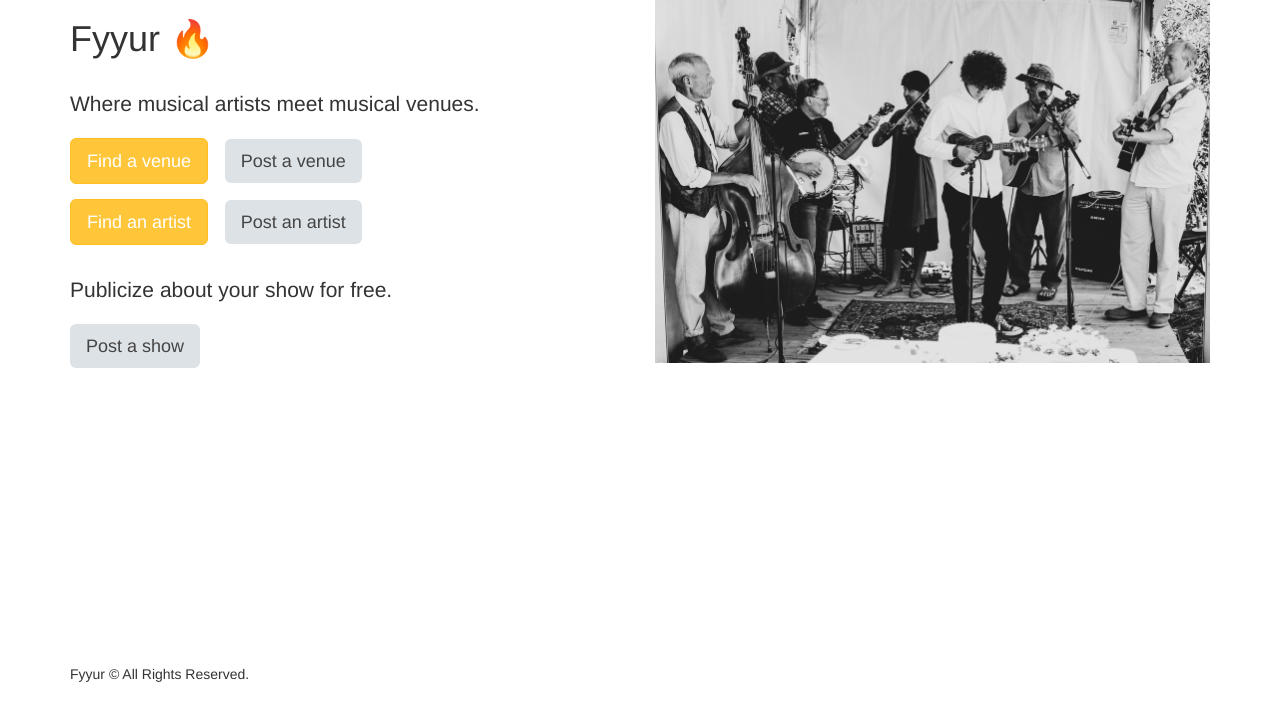
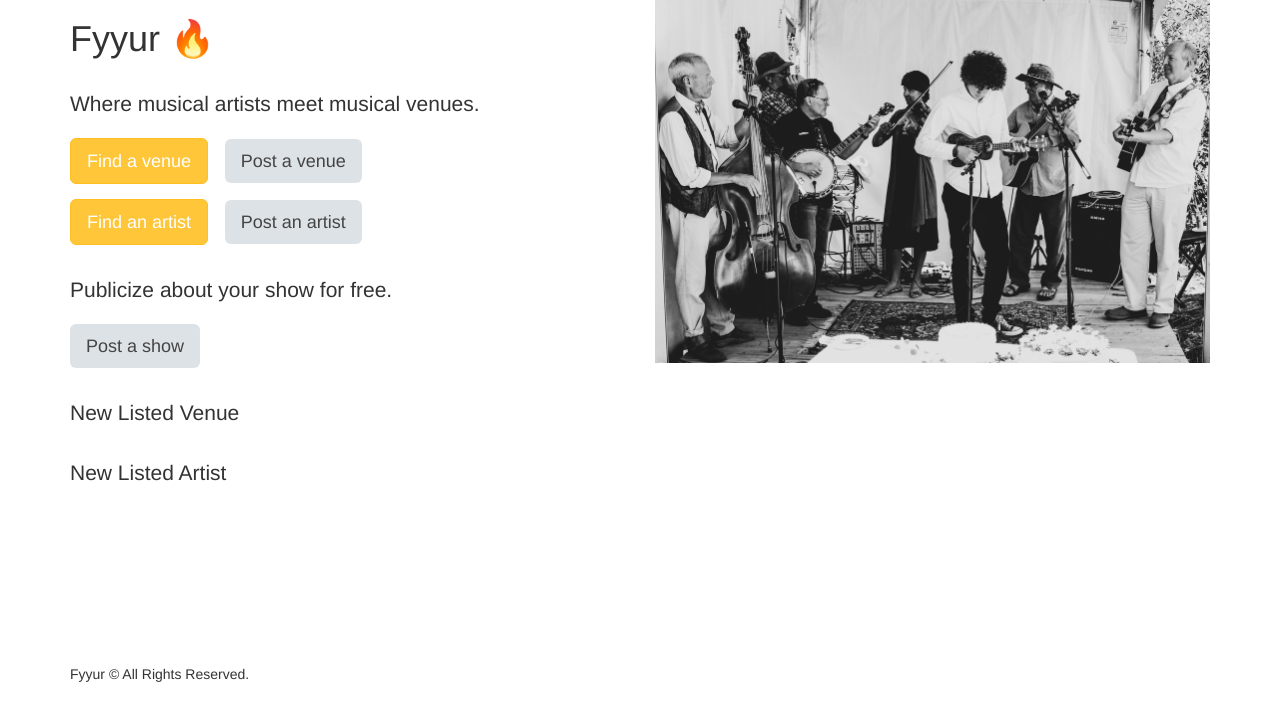
Before and after one commit to edward1127/Fyyur, a Flask app: page / in a window 1280 px wide. Shown: the part 81-800 px from the top of the page. Run offline with Flask 2, Linux system fonts and the light colour scheme; data that the repository does not hold is empty; some libraries are stand-ins or nearby versions.

Commit message:
Fix edit_artist bug and enable list newly added artists and venues

```diff
--- a/app.py
+++ b/app.py
@@ -56,7 +56,10 @@ app.jinja_env.filters['datetime'] = format_datetime
 
 @app.route('/')
 def index():
-    return render_template('pages/home.html')
+    return render_template('pages/home.html',
+                            new_venue_list = Venue.query.order_by(Venue.id.desc()).limit(10).all(),
+                            new_artist_list = Artist.query.order_by(Artist.id.desc()).limit(10).all()
+                          )
 
 
 #  Venues
@@ -139,7 +142,7 @@ def create_venue_submission():
     finally:
         db.session.close()
     if not error:
-        return render_template('pages/home.html')
+        return redirect(url_for('index'))
     else:
         abort(500)
 
@@ -229,6 +232,9 @@ def edit_artist(artist_id):
     return render_template('forms/edit_artist.html', form=form_with_target_artist, artist=target_artist_properties)
 
 
+
+
+
 @app.route('/artists/<int:artist_id>/edit', methods=['POST'])
 def edit_artist_submission(artist_id):
     # TODO: take values from the form submitted, and update existing
@@ -236,7 +242,7 @@ def edit_artist_submission(artist_id):
     update_form = ArtistForm(request.form)
     error = False
     try:
-        artist = Artist.query.filter(id=artist_id).one()
+        artist = Artist.query.filter(Artist.id==artist_id).one()
         artist.name = update_form.name.data,
         artist.genres = ','.join(update_form.genres.data),
         artist.city = update_form.city.data,
@@ -346,7 +352,7 @@ def create_artist_submission():
     finally:
         db.session.close()
     if not error:
-        return render_template('pages/home.html')
+        return redirect(url_for('index'))
     else:
         abort(500)
 
@@ -397,14 +403,14 @@ def create_show_submission():
     finally:
         db.session.close()
     if not error:
-        return render_template('pages/home.html')
+        return redirect(url_for('index'))
     else:
         abort(500)
 
     # TODO: on unsuccessful db insert, flash an error instead.
     # e.g., flash('An error occurred. Show could not be listed.')
     # see: http://flask.pocoo.org/docs/1.0/patterns/flashing/
-    return render_template('pages/home.html')
+
 
 
 @app.errorhandler(404)
--- a/templates/pages/home.html
+++ b/templates/pages/home.html
@@ -17,6 +17,23 @@
 		<h3>
 			<a href="/shows/create"><button class="btn btn-default btn-lg">Post a show</button></a>
 		</h3>
+		<h3>
+			<p class="lead">New Listed Venue</p>
+		</h3>
+
+		{% for new_venue in new_venue_list %}
+		<ul>
+			<li><a href="/venues/{{new_venue.id}}">{{new_venue.name}}</a></li>
+		</ul>
+		{% endfor %}
+		<h3>
+			<p class="lead">New Listed Artist</p>
+		</h3>
+		{% for new_artist in new_artist_list %}
+		<ul>
+			<li><a href="/venues/{{new_artist.id}}">{{new_artist.name}}</a></li>
+		</ul>
+		{% endfor %}
 	</div>
 	<div class="col-sm-6 hidden-sm hidden-xs">
 		<img id="front-splash" src="{{ url_for('static',filename='img/front-splash.jpg') }}" alt="Front Photo of Musical Band" />
```
